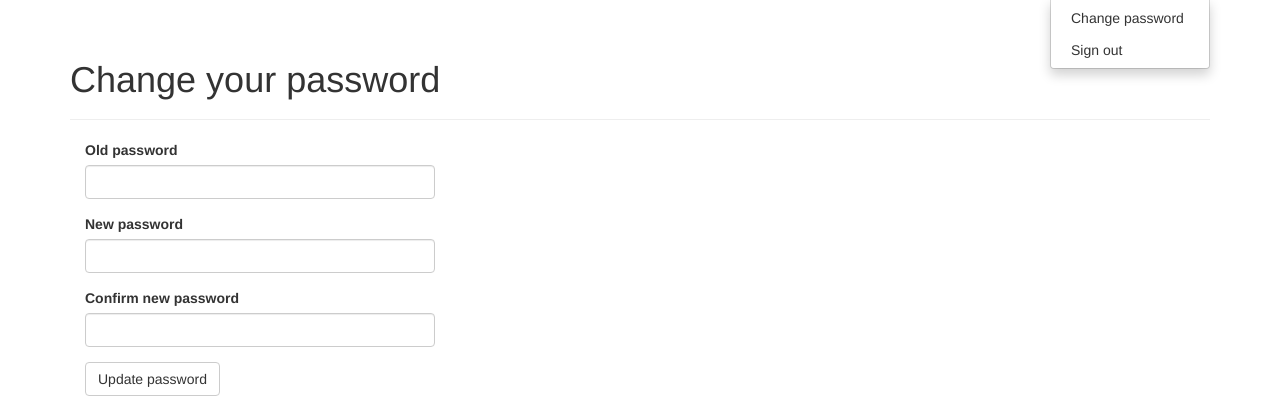
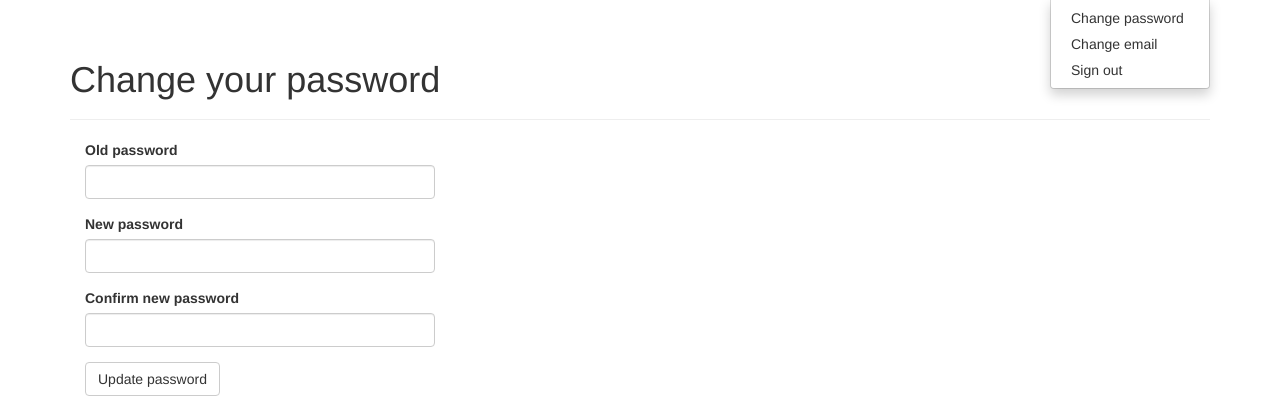
Before and after one commit to tom-foster/flask-project, a Flask app: page /auth/change-password in a window 1280 px wide, after a click on "Account". Shown: the part 52-472 px from the top of the page. Run offline with Flask 2, Linux system fonts and the light colour scheme; the visitor is signed in with stand-in values (Sample User, id 1); data comes from the database, SQL or seed files in the repository; parts of the project's set-up code (start-up, migrations or seed data) failed here and were passed over; some libraries are stand-ins or nearby versions.

Commit message:
fixed typo with login_required, and missed the wording in the link to the change email -- need to do unit tests when less tired

```diff
--- a/app/auth/views.py
+++ b/app/auth/views.py
@@ -133,7 +133,7 @@ def password_reset(token):
 
 
 @auth.route('/change-email', methods=['GET', 'POST'])
-@login.required
+@login_required
 def change_email_request():
     form = ChangeEmailForm()
     if form.validate_on_submit():
--- a/app/templates/base.html
+++ b/app/templates/base.html
@@ -33,7 +33,7 @@
                             </a>
                             <ul class="dropdown-menu">
                                 <li><a href="{{ url_for('auth.change_password') }}">Change password</a></li>
-                                <li><a href="{{ url_for('auth.change_email_request') }}"></a></li>
+                                <li><a href="{{ url_for('auth.change_email_request') }}">Change email</a></li>
                                 <li><a href="{{ url_for('auth.logout') }}">Sign out</a></li>
                             </ul>
                         </li>
```
Also changed, not shown: 3 other files.
